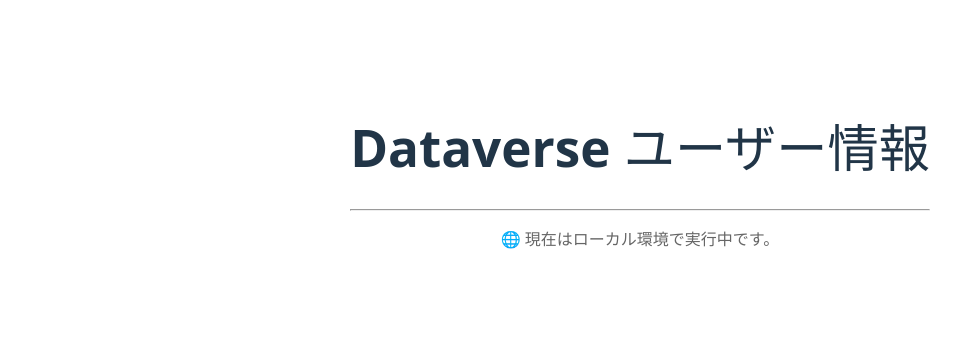
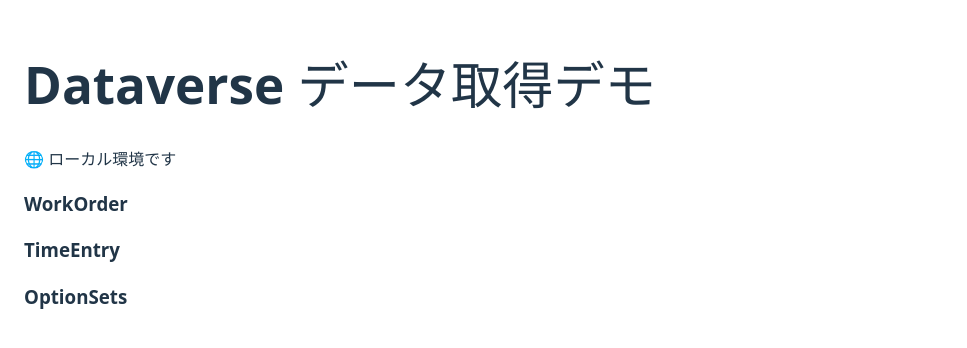
Before and after one commit to falcode-dev/timesheet_demo_vite, a React (Vite) app: page / in a window 1280 px wide. Shown: the part 224-572 px from the top of the page, without its empty margins (0-967 px from the left). Built offline with nearby package versions, Linux system fonts and the light colour scheme.

Commit message:
add logic data fetch

```diff
--- a/src/App.tsx
+++ b/src/App.tsx
@@ -1,53 +1,50 @@
-import { useEffect, useState } from "react";
-import { getXrm } from "./utils/xrmUtils";
-import "./App.css";
+import { QueryClient, QueryClientProvider } from "@tanstack/react-query";
+import { useDataverse } from "./hooks/useDataverse";
 
-type UserInfo = {
-  userId: string;
-  userName: string;
-  organizationName: string;
-};
+const queryClient = new QueryClient();
 
-function App() {
-  const [userInfo, setUserInfo] = useState<UserInfo | null>(null);
-  const [isDataverse, setIsDataverse] = useState(false);
-
-  useEffect(() => {
-    const xrm = getXrm();
-    if (!xrm) {
-      console.log("🧩 ローカル環境で実行中");
-      return; // Dataverse外（ローカル）
-    }
-
-    try {
-      const context = xrm.Utility.getGlobalContext();
-      const userId = context.userSettings.userId.replace(/[{}]/g, "");
-      const userName = context.userSettings.userName;
-      const organizationName = context.organizationSettings.uniqueName;
-
-      setUserInfo({ userId, userName, organizationName });
-      setIsDataverse(true);
-    } catch (error) {
-      console.error("❌ ユーザー情報の取得に失敗しました：", error);
-    }
-  }, []);
+function DataverseApp() {
+  const { user, workOrderList, timeEntryList, optionSets } = useDataverse();
 
   return (
-    <div className="app-container">
-      <h1>Dataverse ユーザー情報</h1>
-      <hr />
+    <div style={{ padding: 24 }}>
+      <h1>Dataverse データ取得デモ</h1>
 
-      {isDataverse && userInfo ? (
-        <div className="user-info">
-          <p><strong>ユーザー名：</strong>{userInfo.userName}</p>
-          <p><strong>ユーザーID：</strong>{userInfo.userId}</p>
-          <p><strong>組織名：</strong>{userInfo.organizationName}</p>
-        </div>
+      {user ? (
+        <>
+          <p>👤 {user.userName}</p>
+          <p>組織: {user.organizationName}</p>
+        </>
       ) : (
-        <p style={{ color: "#666" }}>🌐 現在はローカル環境で実行中です。</p>
+        <p>🌐 ローカル環境です</p>
       )}
+
+      <h3>WorkOrder</h3>
+      <ul>
+        {workOrderList.map((a) => (
+          <li key={a.id}>{a.name}</li>
+        ))}
+      </ul>
+
+      <h3>TimeEntry</h3>
+      <ul>
+        {timeEntryList.map((b) => (
+          <li key={b.id}>
+            {b.name}（{b.start} - {b.end}）
+          </li>
+        ))}
+      </ul>
+
+      <h3>OptionSets</h3>
+      <pre>{JSON.stringify(optionSets, null, 2)}</pre>
     </div>
   );
 }
 
-export default App;
+export default function App() {
+  return (
+    <QueryClientProvider client={queryClient}>
+      <DataverseApp />
+    </QueryClientProvider>
+  );
+}
--- /dev/null
+++ b/src/api/dataverseClient.ts
@@ -0,0 +1,58 @@
+import { getXrm } from "../utils/xrmUtils";
+
+/** Dataverse WebAPI 共通クライアント */
+export const dataverseClient = {
+    async retrieveMultiple(entity: string, query: string) {
+        const xrm = getXrm();
+        if (!xrm) throw new Error("Xrm 環境が存在しません。");
+        const result = await xrm.WebApi.retrieveMultipleRecords(entity, query);
+        return result.entities;
+    },
+
+    /** --------------------------------------------------
+     * 🎛️ OptionSet（選択肢列）取得
+     * --------------------------------------------------
+     * 複数列対応・Map/Array両対応
+     * useOptionSets の実装方針を踏襲
+     */
+    async getOptionSets(entity: string, fields: string[]) {
+        const xrm = getXrm();
+        if (!xrm) throw new Error("Xrm 環境が存在しません。");
+
+        try {
+            const metadata = await xrm.Utility.getEntityMetadata(entity, fields);
+            if (!metadata?.Attributes) return {};
+
+            // Dataverse環境によってはMap型か配列型のどちらかになる
+            const attributes =
+                typeof metadata.Attributes.get === "function"
+                    ? fields.map((f) => metadata.Attributes.get(f)).filter(Boolean)
+                    : metadata.Attributes;
+
+            const getOptions = (logicalName: string) => {
+                const attr = Array.isArray(attributes)
+                    ? attributes.find((a: any) => a.LogicalName === logicalName)
+                    : metadata.Attributes.get(logicalName);
+
+                if (!attr || !attr.attributeDescriptor) return [];
+                const options = attr.attributeDescriptor.OptionSet || [];
+
+                return options.map((opt: any) => ({
+                    value: String(opt.Value),
+                    label: opt.Label || "(ラベル未定義)",
+                }));
+            };
+
+            // フィールドごとのOptionSetをまとめて返す
+            const result: Record<string, { value: string; label: string }[]> = {};
+            fields.forEach((field) => {
+                result[field] = getOptions(field);
+            });
+
+            return result;
+        } catch (err) {
+            console.error(`OptionSet取得失敗 (${entity}):`, err);
+            throw err;
+        }
+    },
+};
--- /dev/null
+++ b/src/api/metadata.ts
@@ -0,0 +1,17 @@
+import { dataverseClient } from "./dataverseClient";
+
+export type OptionItem = { label: string; value: string };
+
+export const fetchTimeEntryOptionSets = async () => {
+    // まとめて取得（3列同時）
+    const fields = ["cr0f8_category", "cr0f8_subcategory", "cr0f8_region"];
+
+    // getOptionSets は { [fieldName]: OptionItem[] } を返す
+    const result = await dataverseClient.getOptionSets("cr0f8_timeentryid", fields);
+
+    return {
+        category: result.cr0f8_category ?? [],
+        status: result.cr0f8_subcategory ?? [],
+        timezone: result.cr0f8_region ?? [],
+    };
+};
--- /dev/null
+++ b/src/api/timeentry.ts
@@ -0,0 +1,21 @@
+import { dataverseClient } from "./dataverseClient";
+
+export type TimeEntry = {
+    id: string;
+    name: string;
+    start: string;
+    end: string;
+};
+
+export const fetchTimeEntryByWorkOrder = async (workOrderId: string): Promise<TimeEntry[]> => {
+    const records = await dataverseClient.retrieveMultiple(
+        "cr0f8_timeentryid",
+        `?$select=cr0f8_name,cr0f8_startdatetime,cr0f8_enddatetime,_cr0f8_proto_worktask_timeentry_value&$filter=_cr0f8_proto_worktask_timeentry_value eq ${workOrderId}`
+    );
+    return records.map((e: any) => ({
+        id: e["cr0f8_timeentryidid"],
+        name: e["cr0f8_name"],
+        start: e["cr0f8_startdatetime"],
+        end: e["cr0f8_enddatetime"],
+    }));
+};
--- /dev/null
+++ b/src/api/workorder.ts
@@ -0,0 +1,17 @@
+import { dataverseClient } from "./dataverseClient";
+
+export type WorkOrder = {
+    id: string;
+    name: string;
+};
+
+export const fetchWorkOrderByUser = async (userId: string): Promise<WorkOrder[]> => {
+    const records = await dataverseClient.retrieveMultiple(
+        "cr0f8_proto_worktask",
+        `?$select=cr0f8_proto_worktaskname&$filter=_createdby_value eq ${userId}`
+    );
+    return records.map((e: any) => ({
+        id: e["cr0f8_proto_worktaskid"],
+        name: e["cr0f8_proto_worktaskname"],
+    }));
+};
--- /dev/null
+++ b/src/hooks/useDataverse.ts
@@ -0,0 +1,38 @@
+import { useQuery } from "@tanstack/react-query";
+import { useUserInfo } from "./useUserInfo";
+import { fetchWorkOrderByUser } from "../api/workorder";
+import { fetchTimeEntryByWorkOrder } from "../api/timeentry";
+import { fetchTimeEntryOptionSets } from "../api/metadata";
+
+export const useDataverse = () => {
+    const { data: user } = useUserInfo();
+
+    // Entity A
+    const { data: workOrderList = [] } = useQuery({
+        queryKey: ["workorder", user?.userId],
+        queryFn: () => fetchWorkOrderByUser(user!.userId),
+        enabled: !!user?.userId,
+    });
+
+    // Entity B（Entity Aの最初のIDで取得）
+    const firstWorkOrderId = workOrderList[0]?.id;
+    const { data: timeEntryList = [] } = useQuery({
+        queryKey: ["timeentry", firstWorkOrderId],
+        queryFn: () => fetchTimeEntryByWorkOrder(firstWorkOrderId!),
+        enabled: !!firstWorkOrderId,
+    });
+
+    // 選択肢・タイムゾーン
+    const { data: optionSets } = useQuery({
+        queryKey: ["optionSets"],
+        queryFn: fetchTimeEntryOptionSets,
+        staleTime: Infinity,
+    });
+
+    return {
+        user,
+        workOrderList,
+        timeEntryList,
+        optionSets,
+    };
+};
--- /dev/null
+++ b/src/hooks/useUserInfo.ts
@@ -0,0 +1,26 @@
+import { useQuery } from "@tanstack/react-query";
+import { getXrm } from "../utils/xrmUtils";
+
+export type UserInfo = {
+    userId: string;
+    userName: string;
+    organizationName: string;
+};
+
+export const useUserInfo = () => {
+    return useQuery<UserInfo | null>({
+        queryKey: ["userInfo"],
+        queryFn: async () => {
+            const xrm = getXrm();
+            if (!xrm) return null;
+
+            const ctx = xrm.Utility.getGlobalContext();
+            return {
+                userId: ctx.userSettings.userId.replace(/[{}]/g, ""),
+                userName: ctx.userSettings.userName,
+                organizationName: ctx.organizationSettings.uniqueName,
+            };
+        },
+        staleTime: Infinity, // ユーザー情報は基本変わらない
+    });
+};
```
